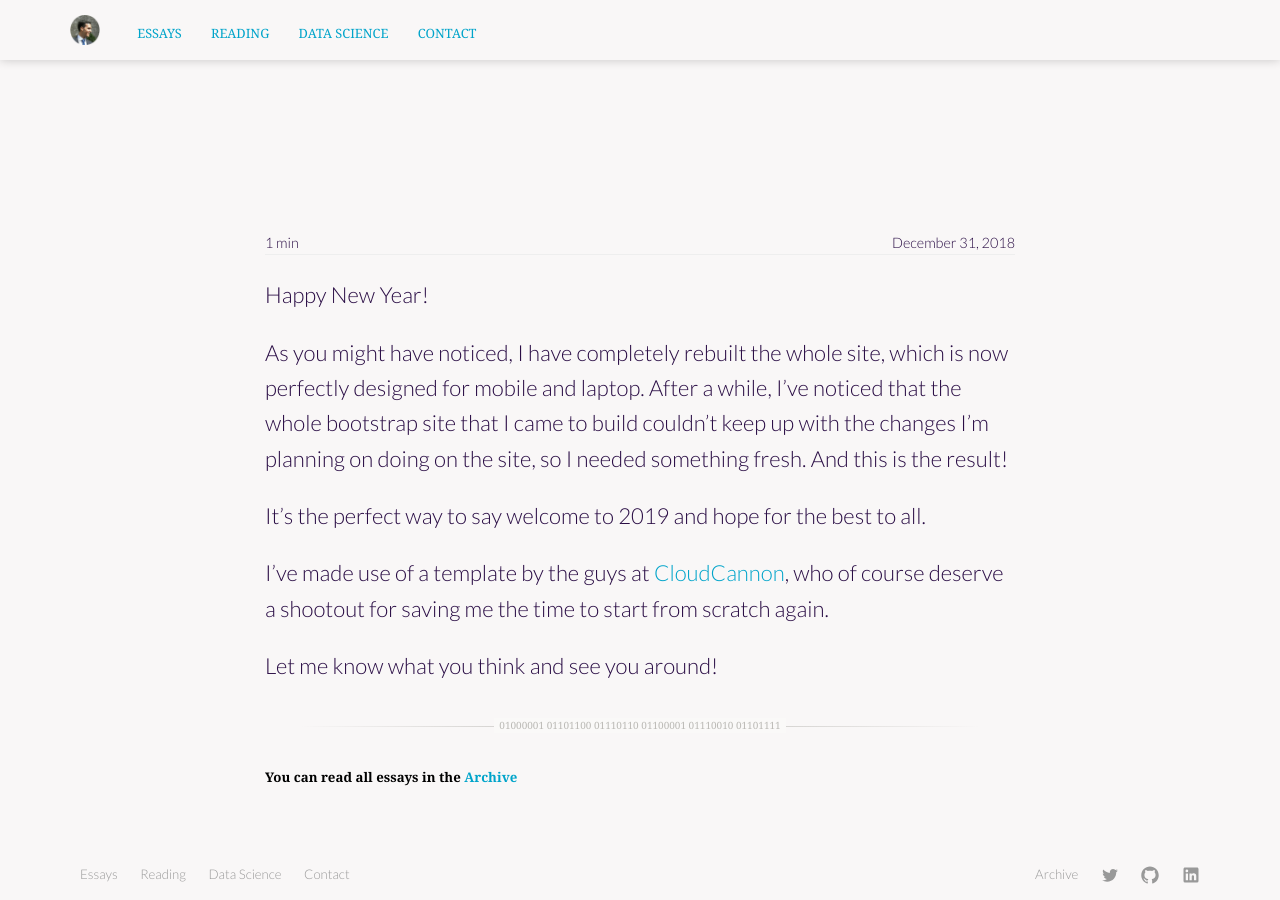
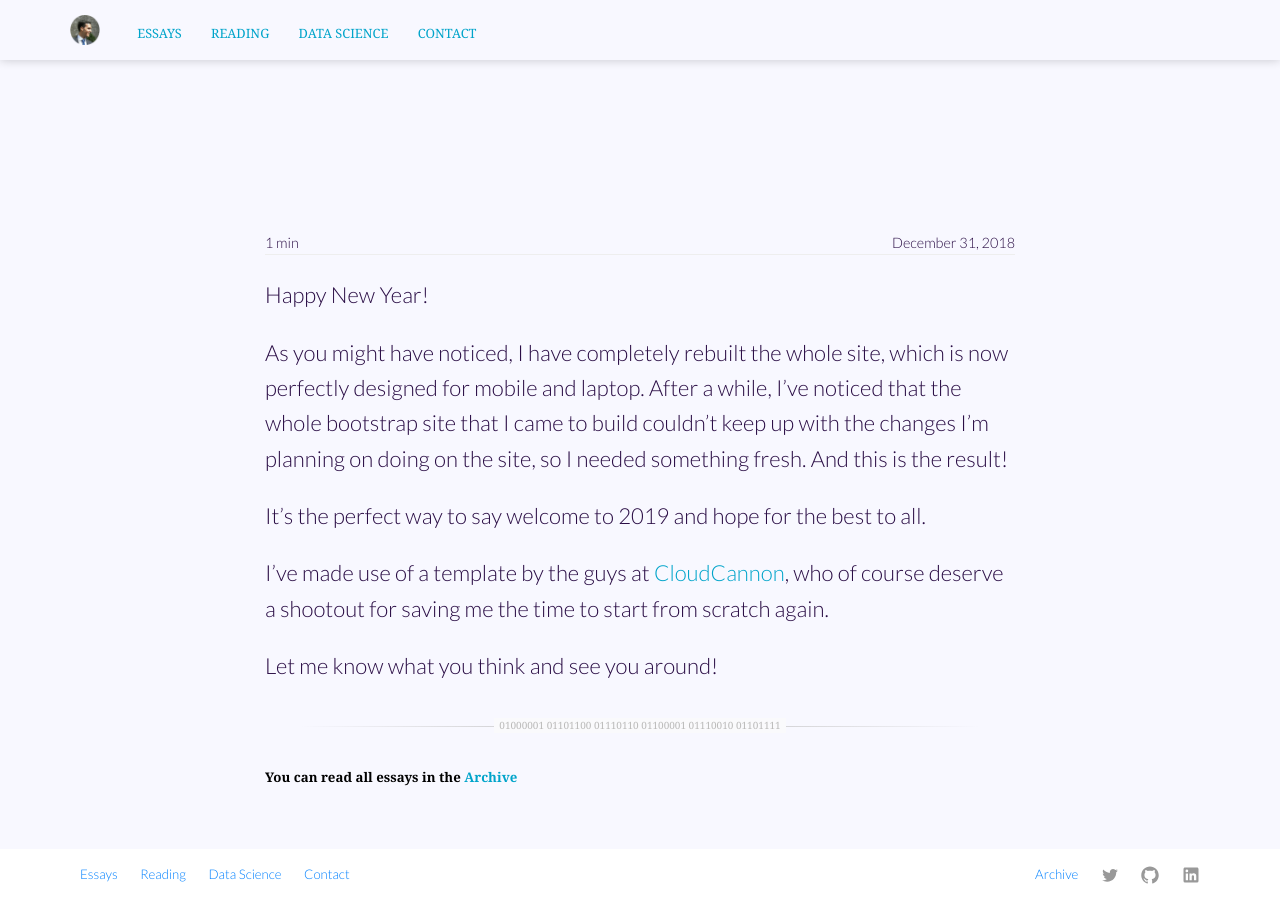
Before and after one commit to ohduran/ohduran.github.io, a Jekyll site: the page built from _posts/2019-01-01-fresh-start.md, in a window 1280 px wide and 900 px high, scrolled down 709 px. Built offline with Jekyll 4.4.1, drawn with Linux system fonts in a browser that asks for light colours; nearby versions of some CDN libraries.

Commit message:
changes in format

```diff
--- a/_layouts/default.html
+++ b/_layouts/default.html
@@ -54,7 +54,7 @@
 
 		{{ content }}
 
-		<footer>
+		<footer id="footer-color">
 			<div class="container">
 				<p class="editor-link"><a href="cloudcannon:collections/_data/footer.yml" class="btn"><strong>&#9998;</strong> Edit footer</a></p>
 				<ul class="footer-left-links">
--- a/_sass/elements.scss
+++ b/_sass/elements.scss
@@ -1,6 +1,6 @@
-html {
-	background: $background-color;
-}
+// html {
+// 	background: $background-color;
+// }
 
 html, body {
 	margin: 0;
--- a/_sass/footer.scss
+++ b/_sass/footer.scss
@@ -1,20 +1,22 @@
+
 footer {
 	font-size: .6em;
 	position: relative;
-	background: #2b2b40;
+	background-color: #2b2b40;
 	color: #fff;
 
 	&,
 	a {
-		color: #999;
+		color: $brand-color;
 	}
 
 	a {
 		text-decoration: none;
 		padding: 0 10px;
+		color: $brand-color;
 
 		&:hover {
-			color: #fff;
+			color: $brand-color-3;
 		}
 	}
 
--- a/_sass/layout.scss
+++ b/_sass/layout.scss
@@ -91,9 +91,9 @@ header {
 	}
 }
 
-.content {
-	background: $background-color;
-}
+// .content {
+// 	background: $background-color;
+// }
 
 .info img {
 		max-height: 650px;
--- a/_sass/variables.scss
+++ b/_sass/variables.scss
@@ -5,7 +5,7 @@ $brand-color-3: #290097;
 $brand-color-4: #00a4ca;
 $brand-color-5: #ffa74d;
 $brand-color-6: #eee;
-$background-color: #f9f7f7;
+$background-color: #F8F8FF;
 
 // Greys
 $grey-color: #828282;
```
